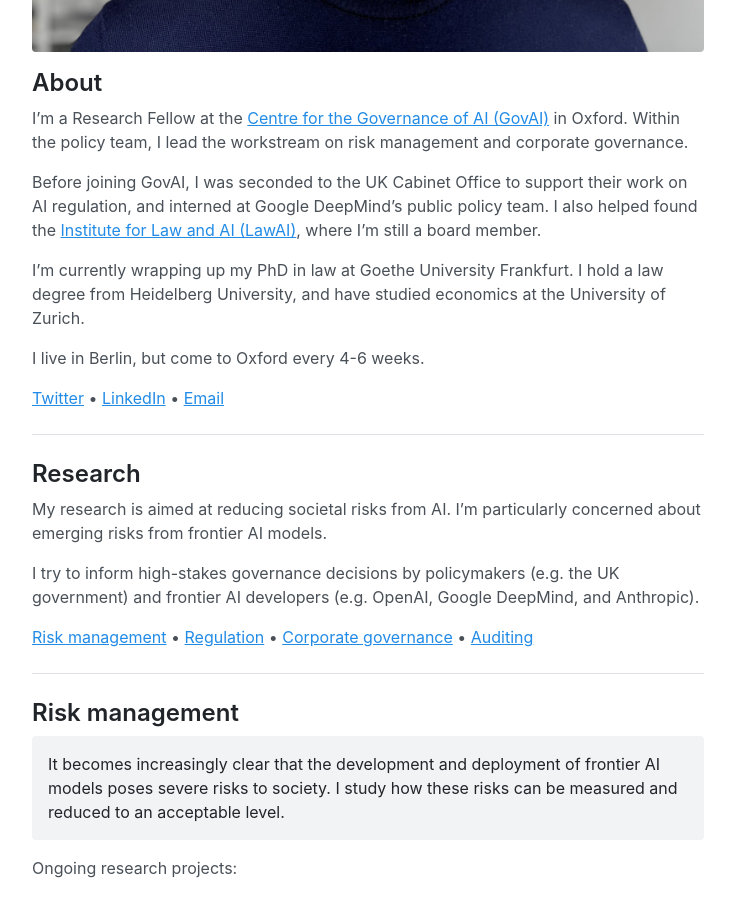
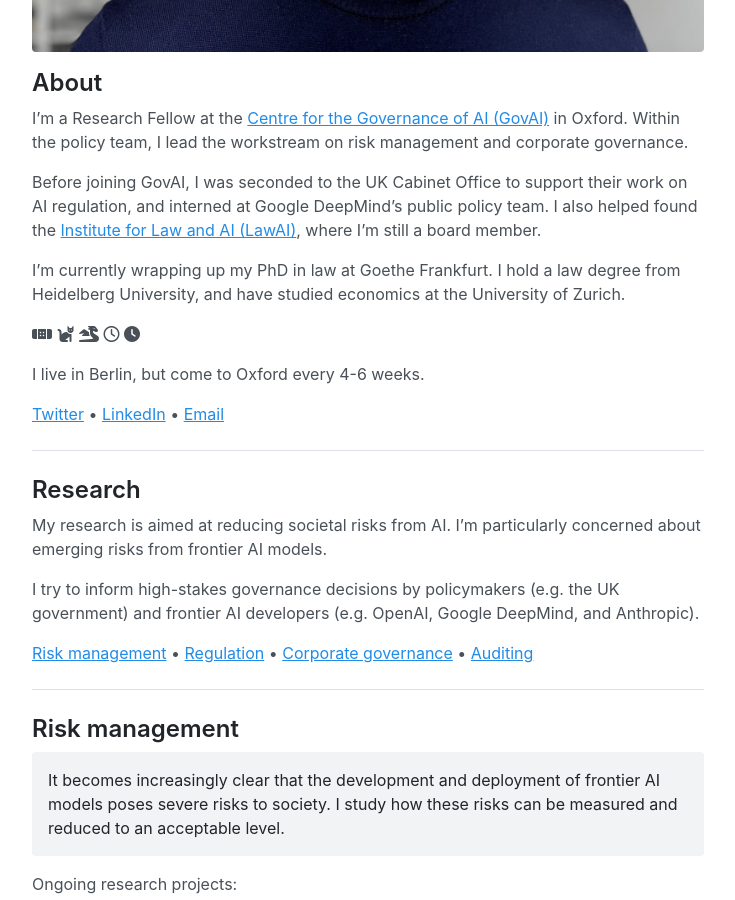
Before and after one commit to jonasschuett/jonasschuett.github.io, a Jekyll site: the page built from _posts/2020-04-04-introduction.md, in a window 1280 px wide and 900 px high, scrolled down 626 px. Shown: the whole window, without its empty margins (272-1007 px from the left). Built offline with Jekyll 4.4.1, drawn with Linux system fonts in a browser that asks for light colours; nearby versions of some CDN libraries.

Commit message:
Update 2020-04-04-introduction.md

```diff
--- a/_posts/2020-04-04-introduction.md
+++ b/_posts/2020-04-04-introduction.md
@@ -10,7 +10,13 @@ I'm a Research Fellow at the [Centre for the Governance of AI (GovAI)](https://w
 
 Before joining GovAI, I was seconded to the UK Cabinet Office to support their work on AI regulation, and interned at Google DeepMind’s public policy team. I also helped found the [Institute for Law and AI (LawAI)](https://law-ai.org/), where I'm still a board member.
 
-I’m currently wrapping up my PhD in law at Goethe University Frankfurt. I hold a law degree from Heidelberg University, and have studied economics at the University of Zurich.
+I’m currently wrapping up my PhD in law at Goethe Frankfurt. I hold a law degree from Heidelberg University, and have studied economics at the University of Zurich.
+
+<i class="fas fa-band-aid"></i>
+<i class="fas fa-cat"></i>
+<i class="fas fa-dragon"></i>
+<i class="far fa-clock"></i>
+<i class="fas fa-clock"></i>
 
 I live in Berlin, but come to Oxford every 4-6 weeks.
 
```
